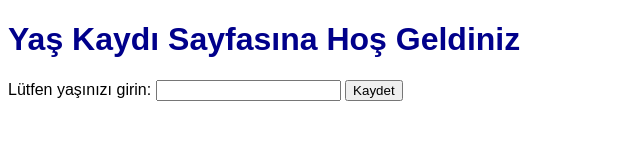
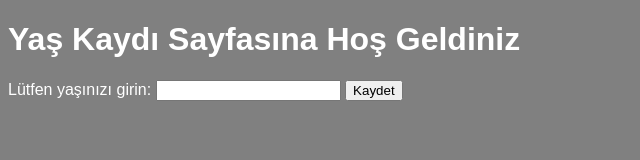
Before and after one commit to sparroware/sparroware.github.io, a plain HTML site: page index.html in a window 1280 px wide. Shown: the whole page, without its empty margins (0-640 px from the left). Drawn offline with Linux system fonts and the light colour scheme.

Commit message:
Update style.css

```diff
--- a/bomboclat/style.css
+++ b/bomboclat/style.css
@@ -1,8 +1,12 @@
 body {
-  background-color: white;
+  background-color: grey;
   font-family: Arial, sans-serif;
 }
 
 h1 {
-  color: darkblue;
+  color: white;
 }
+
+form {
+  color: white;
+}
```
